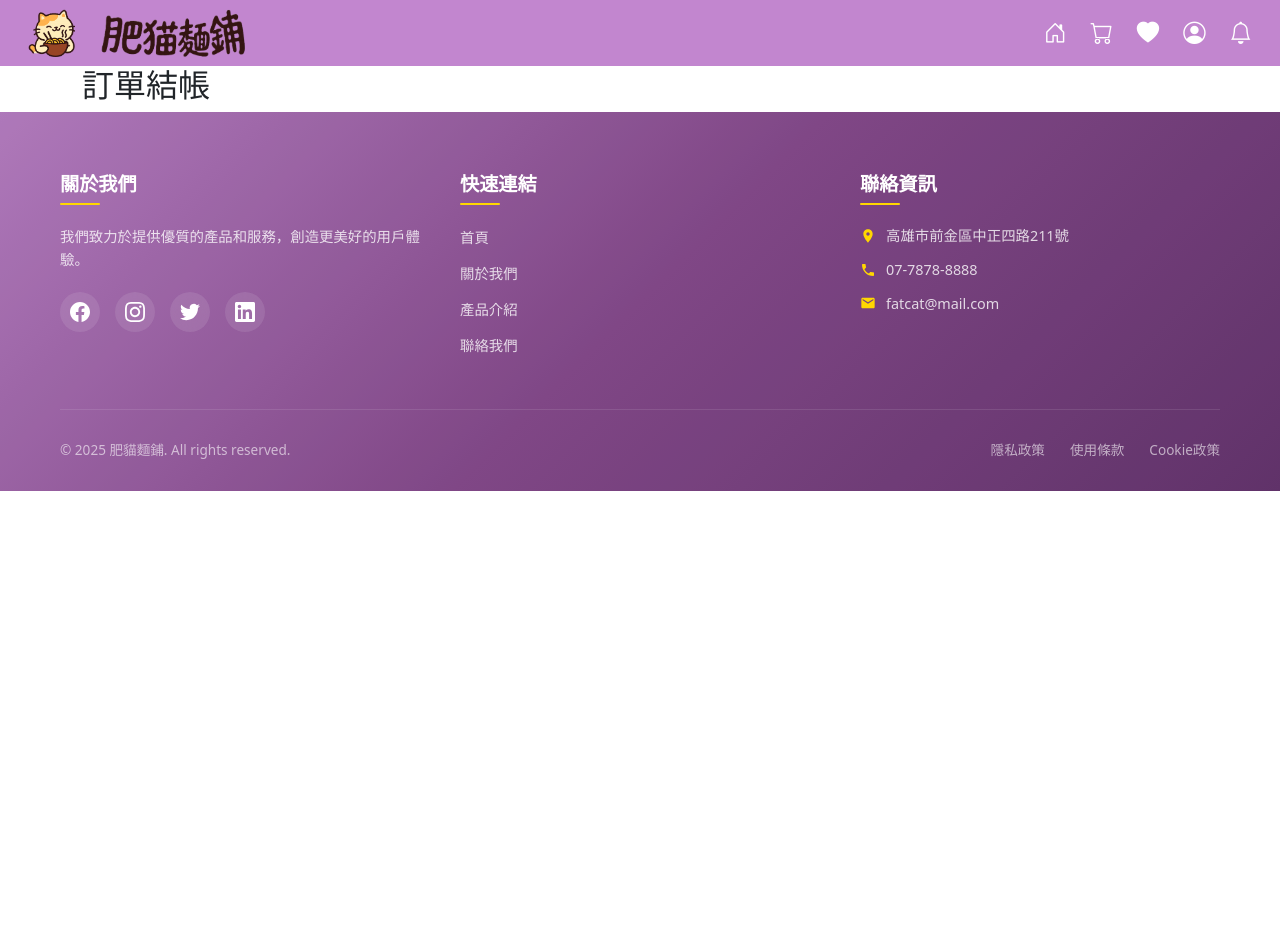
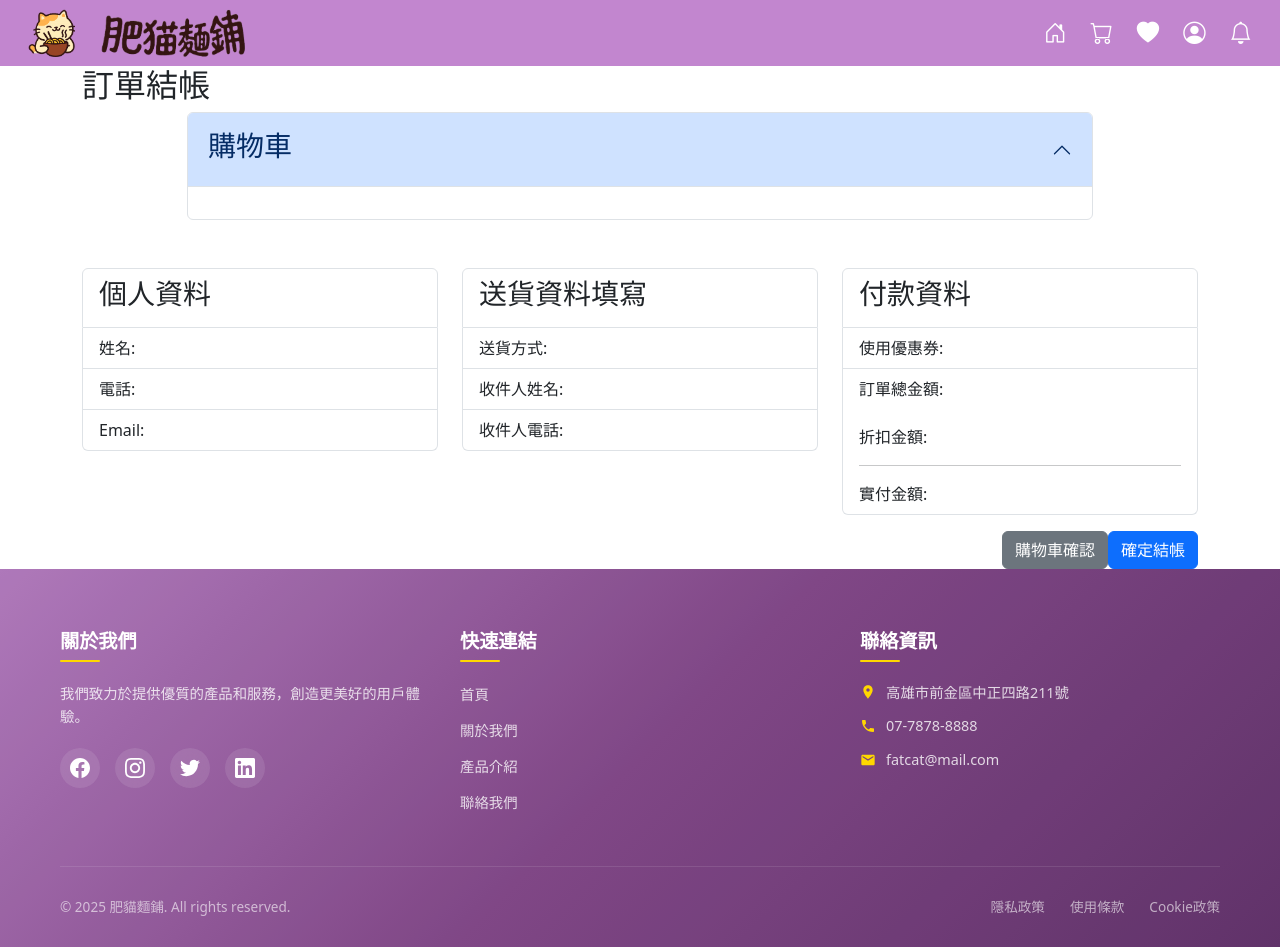
Before and after one commit to Pamelajch/FatCat-frontend, a Vue app: page /checkout in a window 1280 px wide. Before the commit the page ends 800 px from the top, so only its background shows below. Built offline with nearby package versions, Linux system fonts and the light colour scheme.

Commit message:
訂單結帳頁面架構製作

```diff
--- a/src/views/CheckoutView.vue
+++ b/src/views/CheckoutView.vue
@@ -5,7 +5,127 @@
 <template>
     <div class=" container mb-2">
         <h2>訂單結帳</h2>
+        <div class="accordion col-lg-10 container mb-5" id="accordionPanelsStayOpenExample" >
+  <div class="accordion-item">
+    <h2 class="accordion-header" id="panelsStayOpen-headingOne">
+      <button class="accordion-button" type="button" data-bs-toggle="collapse" data-bs-target="#panelsStayOpen-collapseOne" aria-expanded="true" aria-controls="panelsStayOpen-collapseOne">
+        <h3>購物車</h3>
+      </button>
+    </h2>
+    <div id="panelsStayOpen-collapseOne" class="accordion-collapse collapse show" aria-labelledby="panelsStayOpen-headingOne">
+      <div class="accordion-body">
+
+                 </div>
+              </div>
+            </div>
+         </div>
     </div>
+
+<div class="container">
+        <div class="row">
+            <div class=" col-12 col-md-4">
+                <div class="row mb-3 g-0">
+                    <div class="col-12 col-lg-4">
+
+                    </div>
+                    <ul class="list-group">
+                    <li class="list-group-item">
+                        <h3>個人資料</h3>
+                    </li>
+                    <li class="list-group-item">姓名:
+                    <div>
+
+                    </div>
+                    </li>
+                    <li class="list-group-item">電話:
+                    <div>
+
+                    </div>
+                    </li>
+                    <li class="list-group-item">Email:
+                    <div>
+
+                    </div>
+                    </li>
+                </ul>
+
+                </div>
+            </div>
+
+            <div class="col-12 col-md-4">
+                <div class="row mb-3 g-0">
+                    <div class="col-12 col-lg-4">
+
+                    </div>
+                    <ul class="list-group">
+                    <li class="list-group-item">
+                        <h3>送貨資料填寫</h3>
+                    </li>
+                    <li class="list-group-item">送貨方式:
+                    <div>
+
+                    </div>
+                    </li>
+                    <li class="list-group-item">收件人姓名:
+                    <div>
+
+                    </div>
+                    </li>
+                    <li class="list-group-item">收件人電話:
+                    <div>
+
+                    </div>
+                    </li>
+
+                </ul>
+
+                </div>
+
+
+
+            </div>
+            <div class="col-12 col-md-4">
+                <div class="row mb-3 g-0">
+                    <div class="col-12 col-lg-4">
+
+                    </div>
+                    <ul class="list-group">
+                    <li class="list-group-item">
+                        <h3>付款資料</h3>
+                    </li>
+                    <li class="list-group-item">使用優惠券:
+                    <div>
+
+                    </div>
+                    </li>
+                    <li class="list-group-item">訂單總金額:
+                    <div>
+                        <br>
+                        折扣金額:
+                        <hr>
+                        實付金額:
+                    </div>
+                    </li>
+
+                </ul>
+
+                </div>
+
+
+
+            </div>
+            <div>
+                <button type="button" class="btn btn-primary float-end">確定結帳</button>
+                <router-link to="/cart">
+                        <button type="button" class="btn btn-secondary float-end">購物車確認</button>
+                        </router-link>
+
+            </div>
+
+
+        </div>
+    </div>
+
 </template>
 
 <style lang="css" scoped>
```
